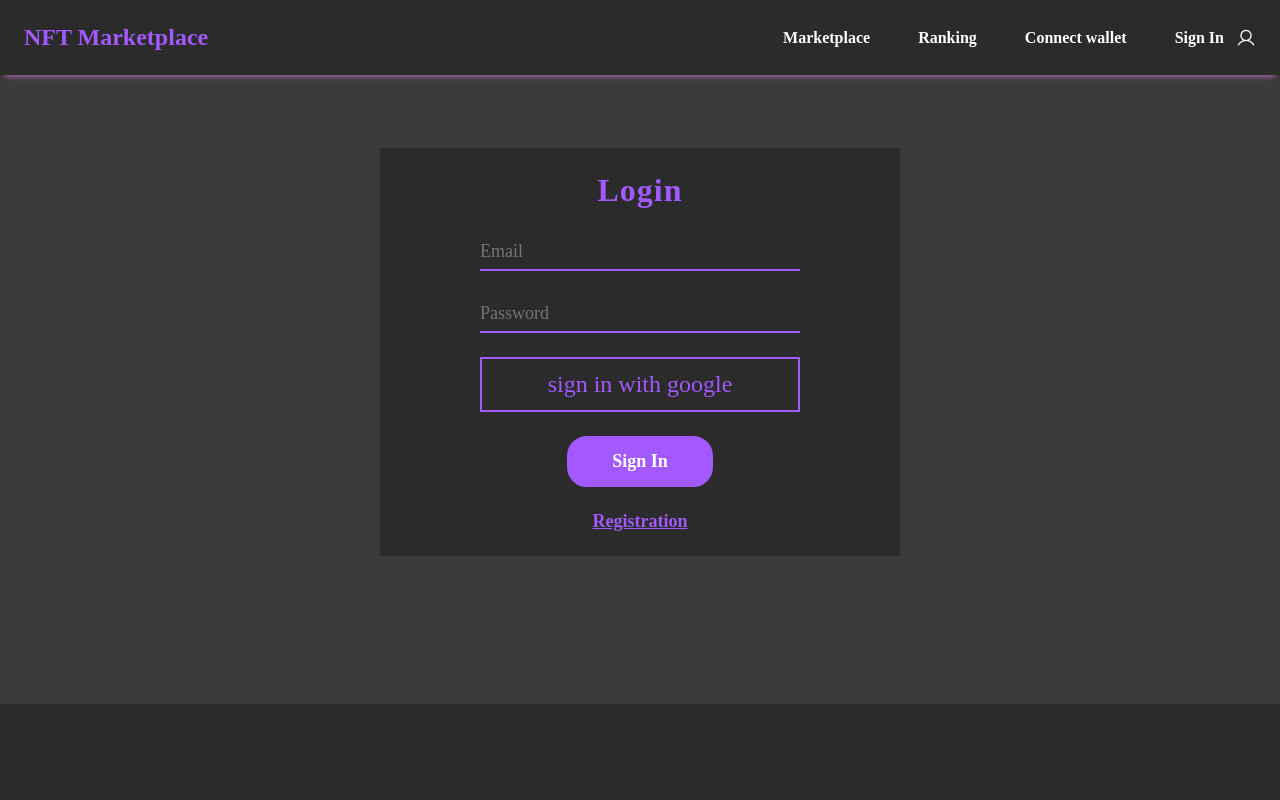
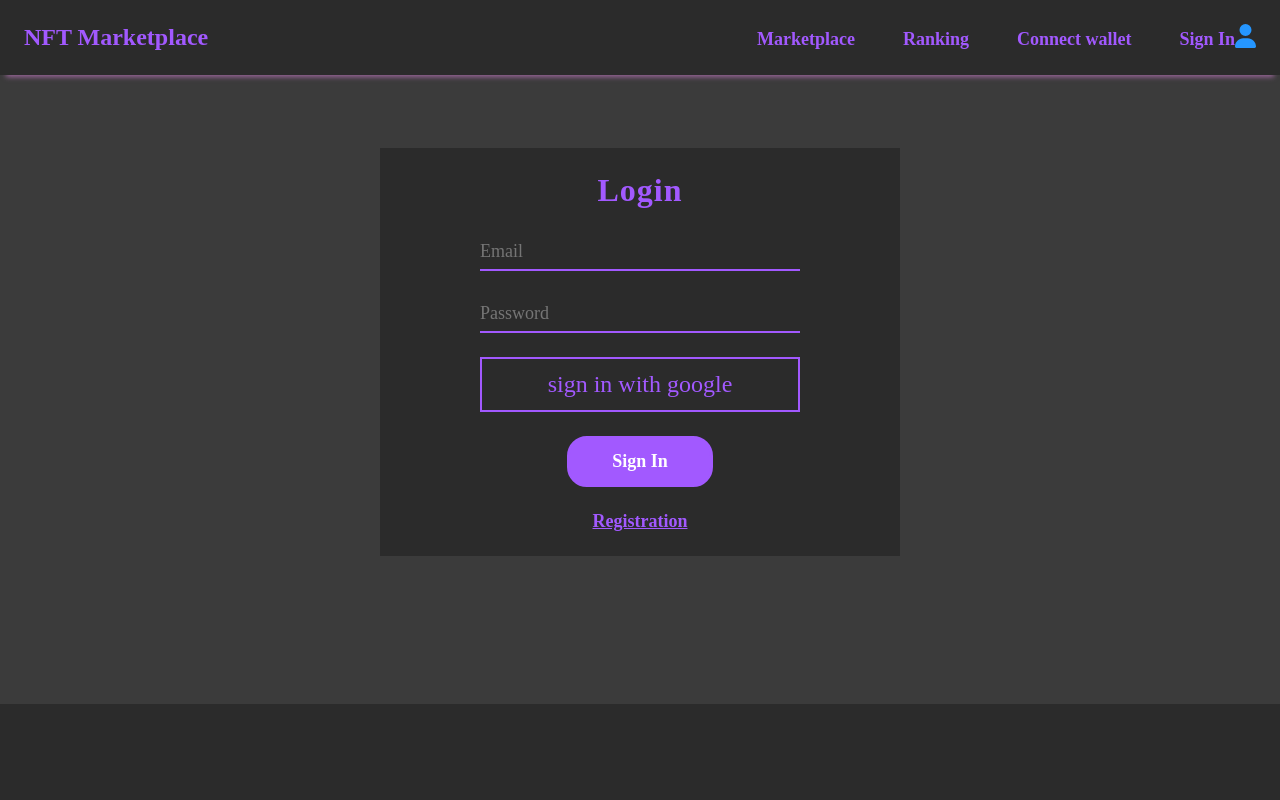
Before and after one commit to AmramAnanyan/NFT-Marketplace, a React (Create React App) app in the folder client/: page /sign-in in a window 1280 px wide. Shown: the top 800 px of the page. Built offline with nearby package versions, Linux system fonts and the light colour scheme; the HTML template or start-up script is replaced by a standard one; a web font is replaced by a local one.

Commit message:
added few styles and ui components

```diff
--- a/client/src/entities/HomePageTitle/ui/index.module.scss
+++ b/client/src/entities/HomePageTitle/ui/index.module.scss
@@ -71,11 +71,9 @@
 .description_animate {
   background: linear-gradient(
     90deg,
-    #a259ff,
-    #ff9aff,
-    #ff6b6b,
-    #feca57,
-    #1dd1a1
+    var(--color-purple),
+    var(--dark-purple),
+    var(--cool-blue)
   );
   background-size: 300% 300%;
   -webkit-background-clip: text;
@@ -111,11 +109,9 @@
 .without_wave {
   background: linear-gradient(
     90deg,
-    #a259ff,
-    #ff9aff,
-    #ff6b6b,
-    #feca57,
-    #1dd1a1
+    var(--color-purple),
+    var(--dark-purple),
+    var(--cool-blue)
   );
   background-size: 300% 300%;
   -webkit-background-clip: text;
@@ -142,11 +138,9 @@
   font-weight: bold;
   background: linear-gradient(
     90deg,
-    #a259ff,
-    #ff9aff,
-    #ff6b6b,
-    #feca57,
-    #1dd1a1
+    var(--color-purple),
+    var(--dark-purple),
+    var(--cool-blue)
   );
   background-size: 300% 300%;
   -webkit-background-clip: text;
--- /dev/null
+++ b/client/src/shared/ui/GradientHoverBorder/index.module.scss
@@ -0,0 +1,31 @@
+.hover_underline {
+  position: relative;
+  display: inline-block;
+  text-decoration: none;
+  color: #333;
+  font-size: 24px;
+  font-weight: bold;
+}
+
+.hover_underline::after {
+  content: '';
+  position: absolute;
+  left: 0;
+  bottom: -12px;
+  width: 100%;
+  height: 2px;
+  background: linear-gradient(
+    135deg,
+    var(--color-purple),
+    var(--dark-purple),
+    var(--cool-blue)
+  );
+  transform: scaleX(0);
+  transform-origin: right;
+  transition: transform 0.3s ease-in-out;
+}
+
+.hover_underline:hover::after {
+  transform: scaleX(1);
+  transform-origin: left;
+}
--- /dev/null
+++ b/client/src/shared/ui/GradientHoverBorder/index.tsx
@@ -0,0 +1,7 @@
+import { FC, PropsWithChildren } from 'react';
+import styles from './index.module.scss';
+const GradientBorder: FC<PropsWithChildren<{}>> = ({ children }) => {
+  return <span className={styles.hover_underline}>{children}</span>;
+};
+
+export default GradientBorder;
--- a/client/src/shared/ui/NavBar/index.module.scss
+++ b/client/src/shared/ui/NavBar/index.module.scss
@@ -42,12 +42,14 @@
     align-items: center;
     .userLogo {
       padding-left: 12px;
+      color: var(--color-purple);
+      font-size: 18px;
     }
   }
   a {
     text-decoration: none;
-    color: #fff;
-    font-size: medium;
+    color: var(--color-purple);
+    font-size: 18px;
     font-weight: bold;
     font-family: var(--font);
   }
--- a/client/src/shared/ui/NavBar/index.tsx
+++ b/client/src/shared/ui/NavBar/index.tsx
@@ -5,6 +5,9 @@ import { INavBar } from 'shared/types';
 import useWindowSize from 'shared/hooks/useWindowSize';
 import { useState } from 'react';
 import { useAuth } from 'shared/hooks/useAuth';
+import GradientBorder from '../GradientHoverBorder';
+import { FontAwesomeIcon } from '@fortawesome/react-fontawesome';
+import { faUser } from '@fortawesome/free-solid-svg-icons';
 
 const NavBar = ({ brand, navigations }: INavBar) => {
   const { isAuthenticated } = useAuth();
@@ -38,19 +41,27 @@ const NavBar = ({ brand, navigations }: INavBar) => {
           if (isAuthenticated && path === '/sign-in') {
             return (
               <li key={id}>
+                <GradientBorder>
                   <NavLink to='/profile'>Profile</NavLink>
                   {path === '/sign-in' && (
-                  <img src={userLogo} alt='' className={styles.userLogo} />
+                    <FontAwesomeIcon
+                      icon={faUser}
+                      color='#2596ff'
+                      className={styles.userLogo}
+                    />
                   )}
+                </GradientBorder>
               </li>
             );
           }
           return (
             <li key={id}>
+              <GradientBorder>
                 <NavLink to={path}>{title}</NavLink>
                 {path === '/sign-in' && (
-                <img src={userLogo} alt='' className={styles.userLogo} />
+                  <FontAwesomeIcon icon={faUser} color='#2596ff' />
                 )}
+              </GradientBorder>
             </li>
           );
         })}
--- a/client/src/shared/ui/SideBar/index.module.scss
+++ b/client/src/shared/ui/SideBar/index.module.scss
@@ -18,7 +18,7 @@
 }
 
 .sidebar_content {
-  padding: 20px;
+  padding: 48px;
 }
 
 .sidebar_content h2 {
@@ -33,7 +33,8 @@
 }
 
 .sidebar_content ul li {
-  margin: 15px 0;
+  margin: 32px 0;
+  cursor: pointer;
 }
 
 .sidebar_content ul li a {
@@ -41,10 +42,12 @@
   text-decoration: none;
   font-size: 22px;
   font-family: var(--font);
+  margin-left: 12px;
 }
 .sidebar_content ul li a:hover {
   color: var(--cool-blue);
 }
+
 .sidebar_button {
   position: absolute;
   right: -40px;
@@ -86,3 +89,9 @@
   justify-content: space-around;
   align-items: center;
 }
+.logout {
+  padding-left: 12px;
+  :hover {
+    color: var(--cool-blue);
+  }
+}
--- a/client/src/shared/ui/SideBar/index.tsx
+++ b/client/src/shared/ui/SideBar/index.tsx
@@ -1,7 +1,15 @@
 import { useState } from 'react';
 import styles from './index.module.scss';
 import { FontAwesomeIcon } from '@fortawesome/react-fontawesome';
-import { faGear } from '@fortawesome/free-solid-svg-icons';
+import {
+  faChartBar,
+  faGear,
+  faHome,
+  faSignOutAlt,
+  faWallet
+} from '@fortawesome/free-solid-svg-icons';
+import { Link } from 'react-router-dom';
+import GradientBorder from '../GradientHoverBorder';
 
 const SideBar = () => {
   const [isSidebarOpen, setIsSidebarOpen] = useState(false);
@@ -13,25 +21,43 @@ const SideBar = () => {
     <nav>
       <div className={`${styles.sidebar} ${isSidebarOpen ? styles.open : ''}`}>
         <div className={styles.sidebar_content}>
-          <h2>
-            <FontAwesomeIcon icon={faGear} color='#a259ff' /> Settings
-          </h2>
           <ul>
             <li>
-              <a href='#'>Home</a>
+              <GradientBorder>
+                {' '}
+                <FontAwesomeIcon icon={faHome} color='#108ee9' size='lg' />{' '}
+                <Link to={''}>Dashboard</Link>
+              </GradientBorder>
             </li>
             <li>
-              <a href='#'>About</a>
+              <GradientBorder>
+                <FontAwesomeIcon icon={faGear} color='#108ee9' size='lg' />
+                {'  '}
+                <Link to={''}>Settings</Link>
+              </GradientBorder>
             </li>
             <li>
-              <a href='#'>Services</a>
+              <GradientBorder>
+                <FontAwesomeIcon icon={faWallet} color='#108ee9' size='lg' />
+                {'  '}
+                <Link to={''}>Wallets</Link>
+              </GradientBorder>
             </li>
             <li>
-              <a href='#'>Contact</a>
+              <GradientBorder>
+                <FontAwesomeIcon icon={faChartBar} color='#108ee9' size='lg' />
+                {'  '}
+                <Link to={''}>Analytics</Link>
+              </GradientBorder>
+            </li>
+            <li>
+              <GradientBorder>
+                <FontAwesomeIcon icon={faSignOutAlt} color='#108ee9' />{' '}
+                <Link to={'/sign-in'}>Log Out</Link>
+              </GradientBorder>
             </li>
           </ul>
         </div>
-
         <div className={styles.sidebar_button} onClick={toggleSidebar}>
           <div
             className={`${styles.triangle} ${isSidebarOpen ? styles.open : ''}`}
```
Also changed, not shown: 1 other file (tests, documents, lock files or other folders). Lines whose indentation alone changed are shown as unchanged.
